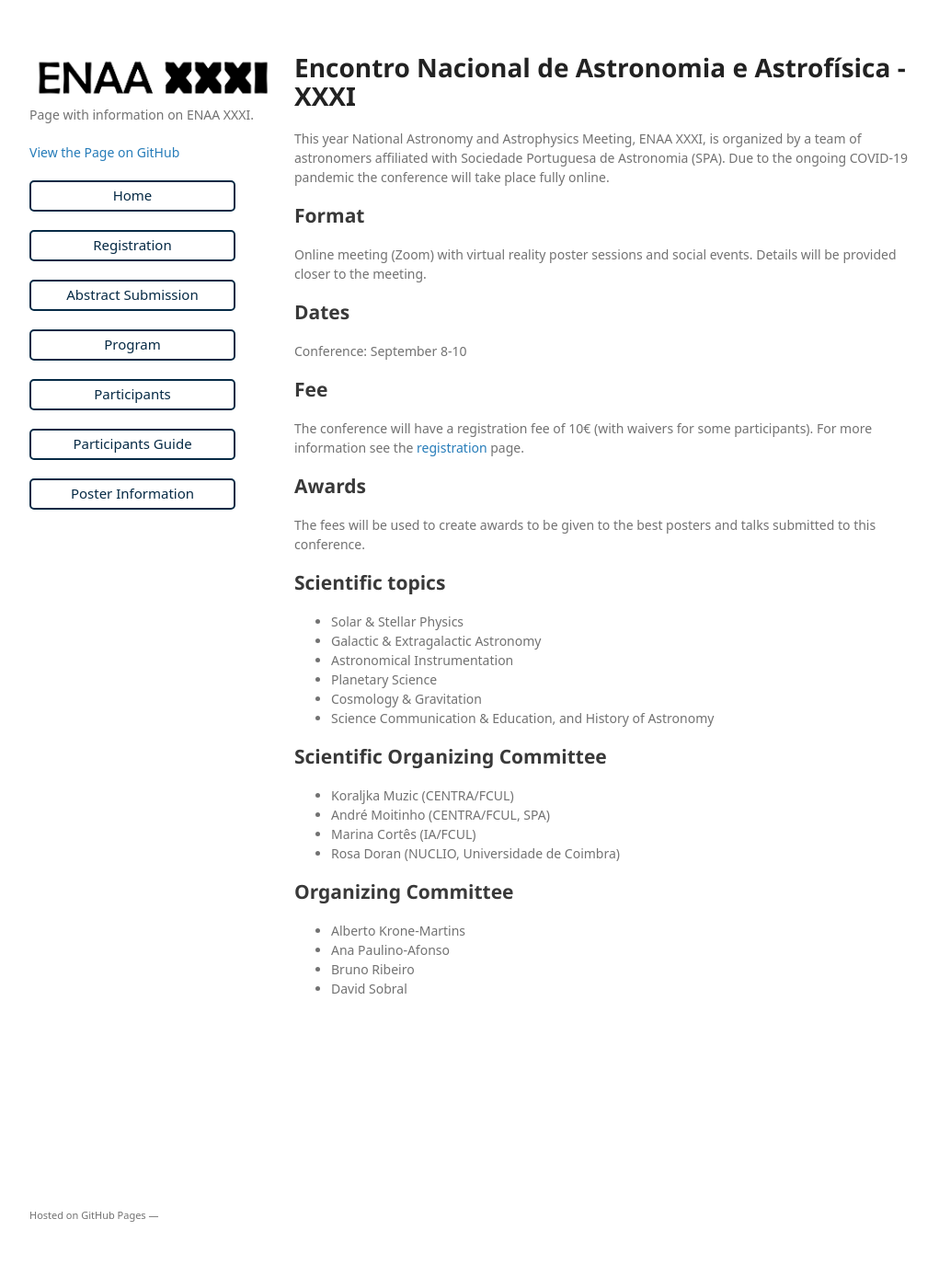
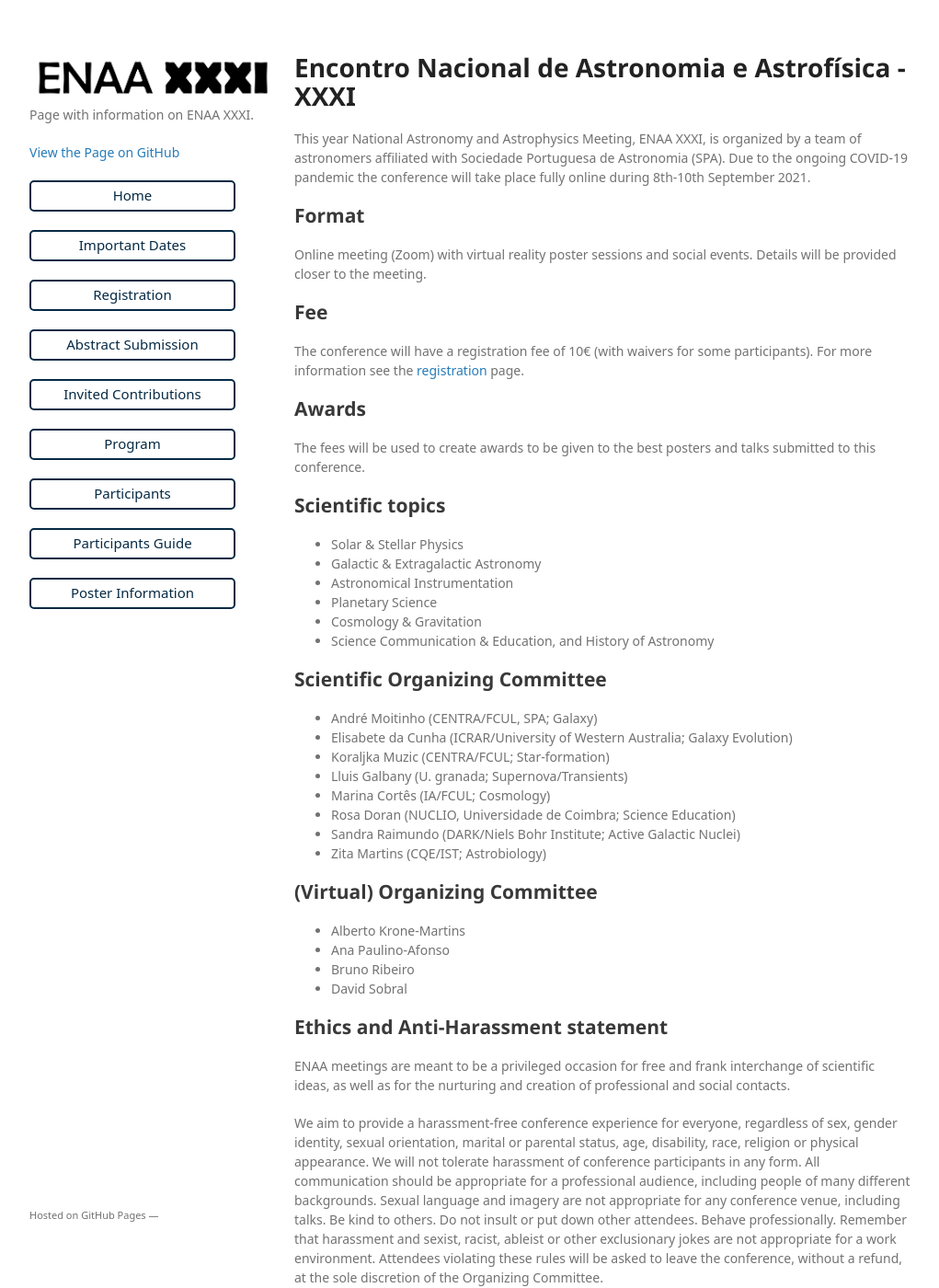
Before and after one commit to ENAAXXXI/ENAAXXXI.github.io, a Jekyll site: the page built from index.md, in a window 1280 px wide and 1400 px high. Shown: the whole window at 92% size, without its empty margins (128-1149 px from the left). Built offline with Jekyll 4.4.1, drawn with Linux system fonts in a browser that asks for light colours; some web fonts are replaced; our own code applies the rules of GitHub Pages for plain Markdown files.

Commit message:
Update site

```diff
--- a/_layouts/default.html
+++ b/_layouts/default.html
@@ -49,11 +49,19 @@
         </ul>
 
         <ul class="downloads">
+          <a href="dates"> Important Dates </a>
+        </ul>
+
+        <ul class="downloads">
           <a href="registration_gform"> Registration </a>
         </ul>
 
         <ul class="downloads">
           <a href="abstract"> Abstract Submission </a>
+        </ul>
+
+        <ul class="downloads">
+          <a href="invited"> Invited Contributions </a>
         </ul>
 
         <ul class="downloads">
--- a/index.md
+++ b/index.md
@@ -1,12 +1,9 @@
 # Encontro Nacional de Astronomia e Astrofísica - XXXI
 
-This year National Astronomy and Astrophysics Meeting, ENAA XXXI, is organized by a team of astronomers affiliated with Sociedade Portuguesa de Astronomia (SPA). Due to the ongoing COVID-19 pandemic the conference will take place fully online.
+This year National Astronomy and Astrophysics Meeting, ENAA XXXI, is organized by a team of astronomers affiliated with Sociedade Portuguesa de Astronomia (SPA). Due to the ongoing COVID-19 pandemic the conference will take place fully online during 8th-10th September 2021.
 
 ## Format
 Online meeting (Zoom) with virtual reality poster sessions and social events. Details will be provided closer to the meeting.
-
-## Dates
-Conference: September 8-10
 
 ## Fee
 The conference will have a registration fee of 10€ (with waivers for some participants). For more information see the [registration](./registration.md) page.
@@ -23,21 +20,27 @@ The fees will be used to create awards to be given to the best posters and talks
 - Science Communication & Education, and History of Astronomy
 
 ## Scientific Organizing Committee
-- Koraljka Muzic  (CENTRA/FCUL)
-- André Moitinho (CENTRA/FCUL, SPA)
-- Marina Cortês (IA/FCUL)
-- Rosa Doran (NUCLIO, Universidade de Coimbra)
+- André Moitinho (CENTRA/FCUL, SPA; Galaxy)
+- Elisabete da Cunha (ICRAR/University of Western Australia; Galaxy Evolution)
+- Koraljka Muzic  (CENTRA/FCUL; Star-formation)
+- Lluis Galbany (U. granada; Supernova/Transients)
+- Marina Cortês (IA/FCUL; Cosmology)
+- Rosa Doran (NUCLIO, Universidade de Coimbra; Science Education)
+- Sandra Raimundo (DARK/Niels Bohr Institute; Active Galactic Nuclei)
+- Zita Martins (CQE/IST; Astrobiology)
 <!--
-Valério Ribeiro (Supernova, Aveiro)
-Gabriela Gilli (Sistema Solar, IA, Lisboa)
+Gabriela Gilli (Sistema Solar, IA/FCUL)
 João Rocha (Ast. Computacional, Evora)
-Elisabete da Cunha (Galaxias high-z/poeira/SED fitting)
-Sandra Raimundo (AGN/Universo local, DARK
-Zita Martins (Astrobiologia, IST)
+Paulo Garcia (Instrumentation, CENTRA/FEUP)
 -->
 
-## Organizing Committee
+## (Virtual) Organizing Committee
 - Alberto Krone-Martins
 - Ana Paulino-Afonso
 - Bruno Ribeiro
 - David Sobral
+
+## Ethics and Anti-Harassment statement
+ENAA meetings are meant to be a privileged occasion for free and frank interchange of scientific ideas, as well as for the nurturing and creation of professional and social contacts.
+
+We aim to provide a harassment-free conference experience for everyone, regardless of sex, gender identity, sexual orientation, marital or parental status, age, disability, race, religion or physical appearance. We will not tolerate harassment of conference participants in any form. All communication should be appropriate for a professional audience, including people of many different backgrounds. Sexual language and imagery are not appropriate for any conference venue, including talks. Be kind to others. Do not insult or put down other attendees. Behave professionally. Remember that harassment and sexist, racist, ableist or other exclusionary jokes are not appropriate for a work environment. Attendees violating these rules will be asked to leave the conference, without a refund, at the sole discretion of the Organizing Committee.
```
Also changed, not shown: dates.md (added, +14 -0 lines), invited.md (added, +3 -0 lines), program.md (+2 -0 lines), code-of-conduct.md (added).
